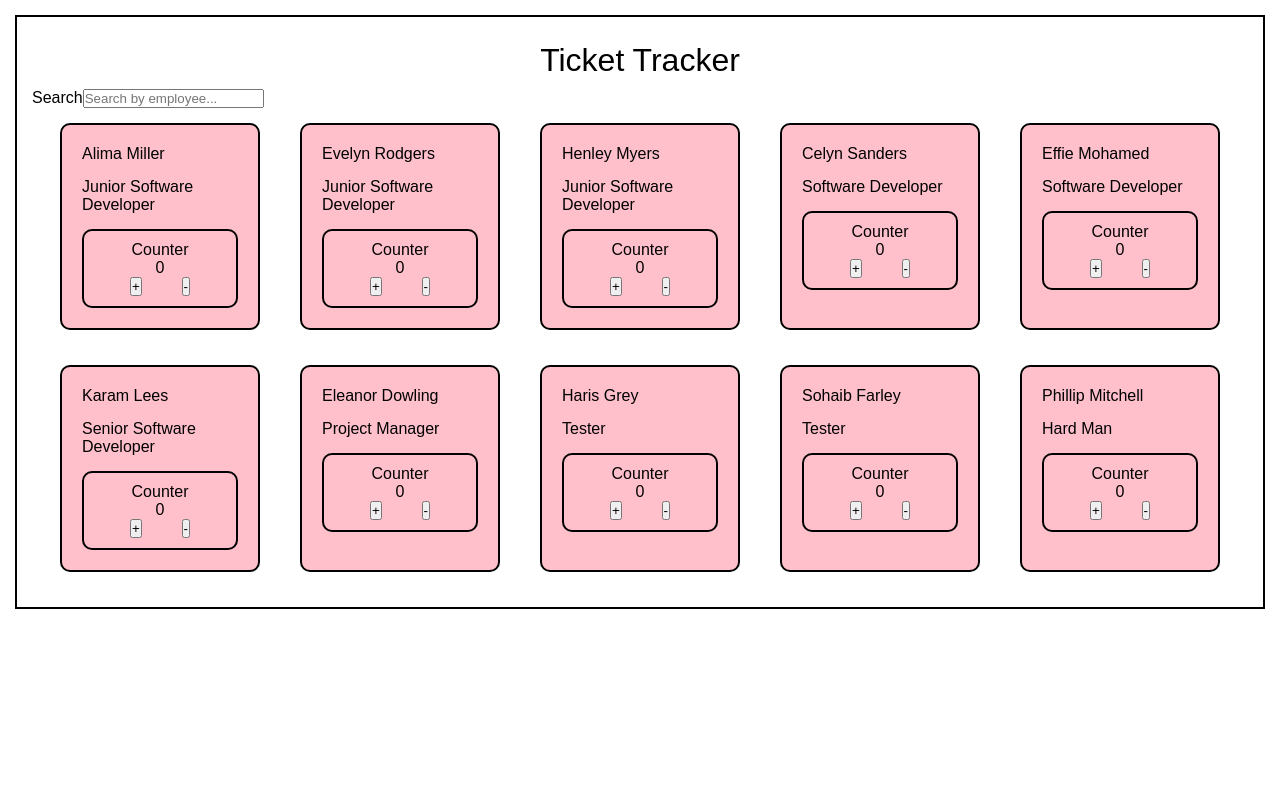
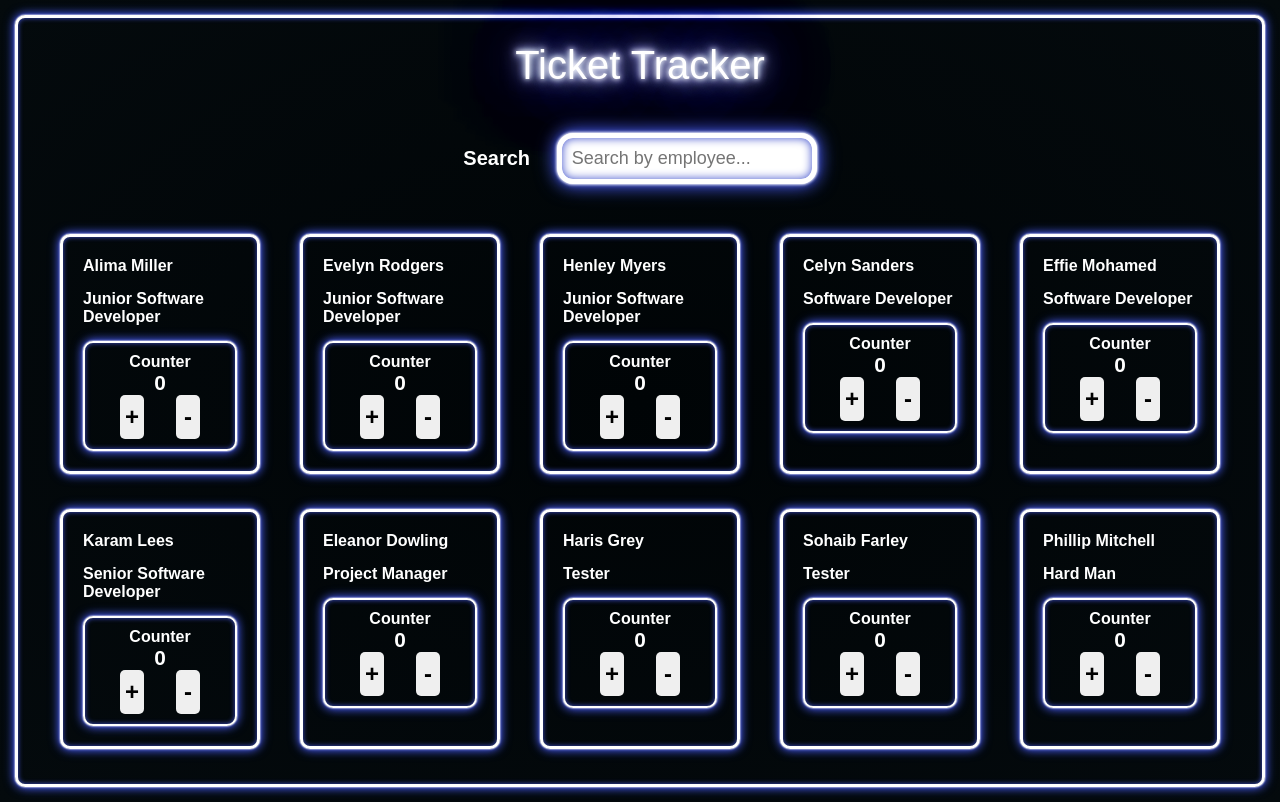
Before and after one commit to clee937/react-ticket-tracker, a React (Vite) app: page / in a window 1280 px wide. Built offline with nearby package versions, Linux system fonts and the light colour scheme.

Commit message:
updated styling. removed Dropdown component

```diff
--- a/src/App.scss
+++ b/src/App.scss
@@ -4,17 +4,33 @@
   box-sizing: 0;
 }
 
+body {
+  background: radial-gradient(#000406, #040a0d);
+}
+
 .app {
-  border: 2px solid #000000;
+  border: 0.2rem solid #fff;
+  border-radius: 2rem;
+  padding: 0.4em;
+  box-shadow: 0 0 0.1rem #fff, 0 0 0.1rem #fff, 0 0 0.5rem #3d4ecb,
+    0 0 0.2rem #3d4ecb, 0 0 0.7rem #3d4ecb, inset 0 0 0.3rem #3d4ecb;
+  border-radius: 10px;
   margin: 15px;
   font-family: Arial, Helvetica, sans-serif;
   padding: 15px;
+  display: flex;
+  flex-direction: column;
+  align-items: center;
 
   &__title {
     padding: 10px;
     text-align: center;
     color: #000000;
+    font-size: 2.5rem;
     font-weight: 400;
+    color: #ffffff;
+    text-shadow: 0 0 5px #fff, 0 0 10px #fff, 0 0 20px #fff, 0 0 40px #3d4ecb,
+      0 0 80px #3d4ecb, 0 0 90px #3d4ecb, 0 0 100px #3d4ecb, 0 0 10px #3d4ecb;
   }
 
   &__container {
--- a/src/App.tsx
+++ b/src/App.tsx
@@ -13,9 +13,9 @@ function App() {
     setSearchTerm(input);
   };
 
-  const filteredEmployees: Employee[] = team.filter((employee) =>
-    employee.name.toLowerCase().includes(searchTerm)
-  );
+  const filteredEmployees: Employee[] = team.filter((employee) => {
+    return employee.name.toLowerCase().includes(searchTerm);
+  });
 
   return (
     <div className="app">
@@ -26,8 +26,10 @@ function App() {
         placeHolderText="Search by employee..."
         handleInput={handleInput}
       />
+
       <div className="app__container">
-        {filteredEmployees.map((employee: Employee) => (
+        {filteredEmployees &&
+          filteredEmployees.map((employee: Employee) => (
             <EmployeeCard
               key={employee.id}
               name={employee.name}
--- a/src/components/Counter/Counter.scss
+++ b/src/components/Counter/Counter.scss
@@ -5,7 +5,9 @@
 }
 
 .counter {
-  border: 2px solid black;
+  border: 2px #ffffff solid;
+  box-shadow: 0 0 0.1rem #fff, 0 0 0.1rem #fff, 0 0 0.5rem #3d4ecb,
+    0 0 0.2rem #3d4ecb, 0 0 0.7rem #3d4ecb, inset 0 0 0.3rem #3d4ecb;
   border-radius: 10px;
   margin: 5px;
   padding: 10px;
@@ -14,9 +16,36 @@
   justify-content: center;
   align-items: center;
 
+  &__items {
+    color: #ffffff;
+    font-weight: 700;
+    &--value {
+      font-size: 1.3rem;
+    }
+  }
+
   &__button-container {
     display: flex;
     justify-content: space-between;
-    width: 60px;
+    width: 80px;
+  }
+
+  &__button {
+    cursor: pointer;
+    font-size: 1.5rem;
+    border-radius: 5px;
+    border: none;
+    padding: 5px;
+    font-weight: 700;
+    color: #000000;
+
+    &:active,
+    &:focus {
+      filter: brightness(130%);
+    }
+
+    &--decrement {
+      padding: 8px;
+    }
   }
 }
--- a/src/components/EmployeeCard/EmployeeCard.scss
+++ b/src/components/EmployeeCard/EmployeeCard.scss
@@ -1,6 +1,9 @@
 .employee-card {
-  background-color: pink;
-  border: 2px solid #000000;
+  border: 0.2rem solid #fff;
+  border-radius: 2rem;
+  padding: 0.4em;
+  box-shadow: 0 0 0.1rem #fff, 0 0 0.1rem #fff, 0 0 0.5rem #3d4ecb,
+    0 0 0.2rem #3d4ecb, 0 0 0.7rem #3d4ecb, inset 0 0 0.3rem #3d4ecb;
   border-radius: 10px;
   padding: 15px;
   margin: 15px 20px 20px 20px;
@@ -8,5 +11,7 @@
 
   &__details {
     padding: 5px 5px 10px 5px;
+    color: #ffffff;
+    font-weight: 700;
   }
 }
--- a/src/components/SearchBar/SearchBar.scss
+++ b/src/components/SearchBar/SearchBar.scss
@@ -1,33 +1,45 @@
-.search-box {
+.search-bar {
   display: flex;
   flex-direction: column;
+  align-items: center;
+  justify-content: center;
   padding: 0 3.125rem;
+  width: 280px;
+  margin: 15px;
 
-  .search-box__label {
+  .search-bar__label {
     font-size: 1.25rem;
+    color: #ffffff;
+    font-weight: 700;
+    display: inline-block;
   }
 
-  .search-box__input {
+  .search-bar__input {
+    display: inline-block;
     margin: 1.25rem 0;
     padding: 0.625rem;
-    width: 40px;
+    width: 260px;
     padding: 10px;
     font-size: 1.125rem;
-    border: 0.313rem #808080 solid;
+    border: 0.313rem #ffffff solid;
     border-radius: 1rem;
+    box-shadow: 0 0 0.2rem #fff, 0 0 0.2rem #fff, 0 0 1rem #3d4ecb,
+      0 0 0.4rem #3d4ecb, 0 0 1.3rem #3d4ecb, inset 0 0 0.6rem #3d4ecb;
     color: #000000;
 
-    //   &:focus {
-    // 	border: 0.313rem $color-primary solid;
-    // 	outline: none;
-    //   }
+    &:focus {
+      border: 0.313rem #ffffff solid;
+      outline: none;
+    }
   }
 }
 
-@media screen and (min-width: 768px) {
-  .search-box {
-    .search-box__input {
-      width: calc((100% / 3) - 3.125rem);
-    }
+@media screen and (min-width: 546px) {
+  .search-bar {
+    display: flex;
+    flex-direction: row;
+    align-items: center;
+    justify-content: space-around;
+    width: 480px;
   }
 }
```
Also changed, not shown: src/components/Dropdown/Dropdown.tsx (deleted, +0 -35 lines), src/components/Dropdown/Dropdown.scss (deleted). Lines whose indentation alone changed are shown as unchanged.
